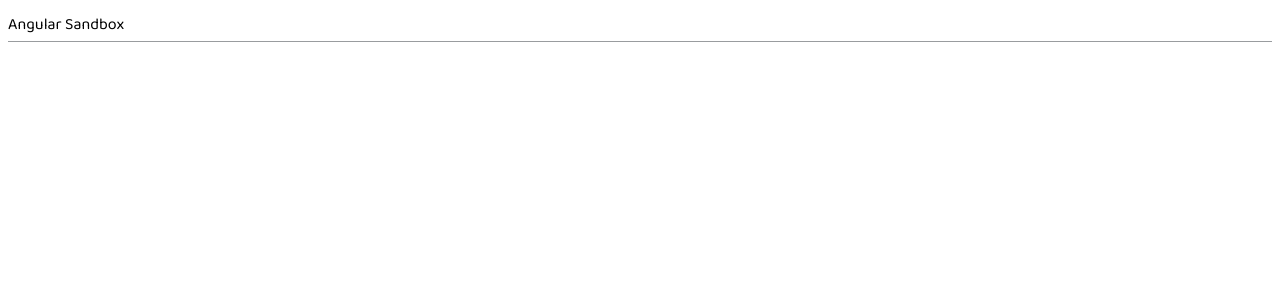
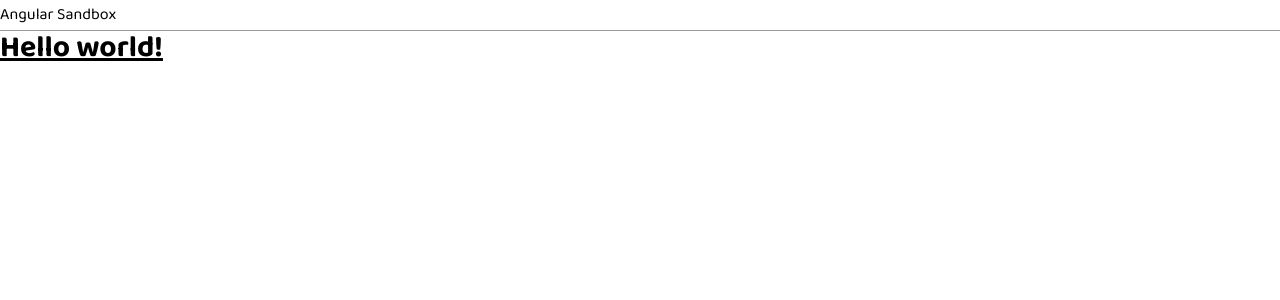
Before and after one commit to ozgursarikamis/angular-sandbox, an Angular app: page / in a window 1280 px wide. Shown: the top 300 px of the page. Built offline with nearby package versions, Linux system fonts and the light colour scheme.

Commit message:
Install Tailwind

```diff
--- a/package.json
+++ b/package.json
@@ -18,7 +18,10 @@
     "@angular/platform-browser": "^19.1.6",
     "@angular/platform-browser-dynamic": "^19.1.6",
     "@angular/router": "^19.1.6",
+    "@tailwindcss/postcss": "^4.1.14",
+    "postcss": "^8.5.6",
     "rxjs": "~7.8.0",
+    "tailwindcss": "^4.1.14",
     "tslib": "^2.3.0",
     "zone.js": "~0.15.0"
   },
--- a/src/app/app.component.html
+++ b/src/app/app.component.html
@@ -1,3 +1,7 @@
 <div class="title">
   Angular Sandbox {{ title ? " - " + title : "" }}
 </div>
+
+<h1 class="text-3xl font-bold underline">
+  Hello world!
+</h1>
--- a/src/styles.scss
+++ b/src/styles.scss
@@ -1,3 +1,5 @@
+@use "tailwindcss";
+
 body {
   font-family: 'Baloo Da 2', cursive;
 }
```
Also changed, not shown: .postcssrc.json (added), 1 other file (tests, documents, lock files or other folders).
